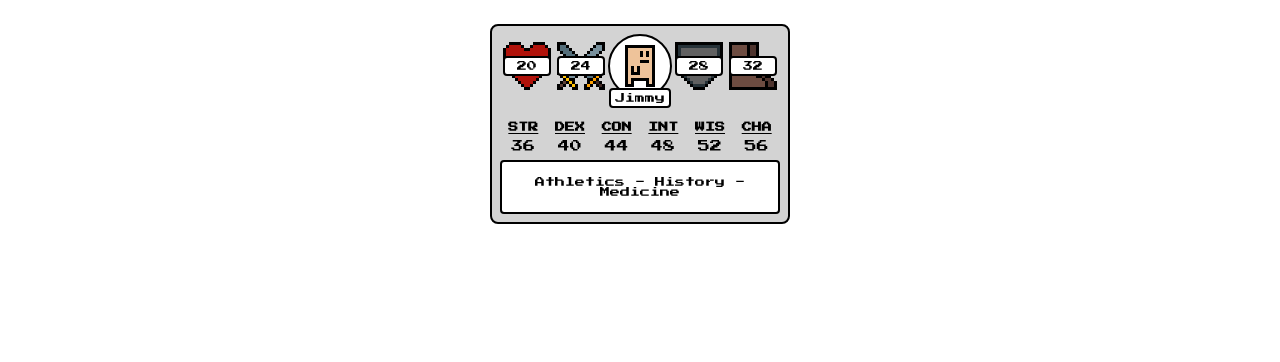
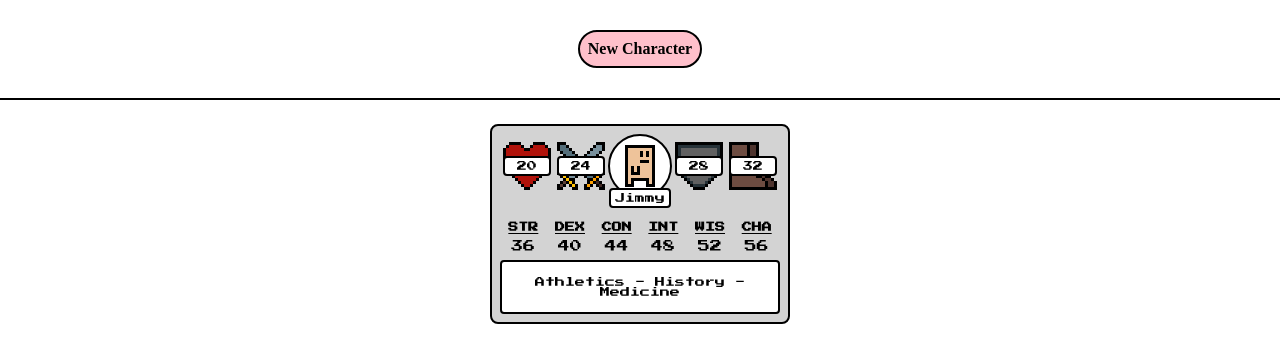
Before and after one commit to AdamxSimon/ReQuest, a React (Create React App) app: page / in a window 1280 px wide. Shown: the top 362 px of the page. Built offline with nearby package versions, Linux system fonts and the light colour scheme.

Commit message:
Added new character button

```diff
--- a/src/components/CharactersTool/CharactersTool.tsx
+++ b/src/components/CharactersTool/CharactersTool.tsx
@@ -9,6 +9,9 @@ import classes from "./styles.module.css";
 const CharactersTool = (): JSX.Element => {
   return (
     <div className={classes.toolContainer}>
+      <div className={classes.toolbar}>
+        <div className={classes.button}>New Character</div>
+      </div>
       <CharacterManagement />
     </div>
   );
--- a/src/components/CharactersTool/styles.module.css
+++ b/src/components/CharactersTool/styles.module.css
@@ -6,3 +6,27 @@
   flex-direction: column;
   align-items: center;
 }
+
+.toolbar {
+  height: 100px;
+  width: 100%;
+  padding: 8px;
+  border-bottom: 2px solid black;
+  display: flex;
+  justify-content: center;
+  align-items: center;
+}
+
+.button {
+  background-color: pink;
+  padding: 8px;
+  border: 2px solid black;
+  border-radius: 24px;
+  font-weight: bold;
+  cursor: pointer;
+}
+
+.button:active {
+  background-color: black;
+  color: white;
+}
--- a/src/components/NavigationBar/styles.module.css
+++ b/src/components/NavigationBar/styles.module.css
@@ -4,7 +4,7 @@
   display: flex;
   flex-direction: column;
   align-items: center;
-  transition: all 2s;
+  transition: all 1s;
 }
 
 .navigationBar {
```
